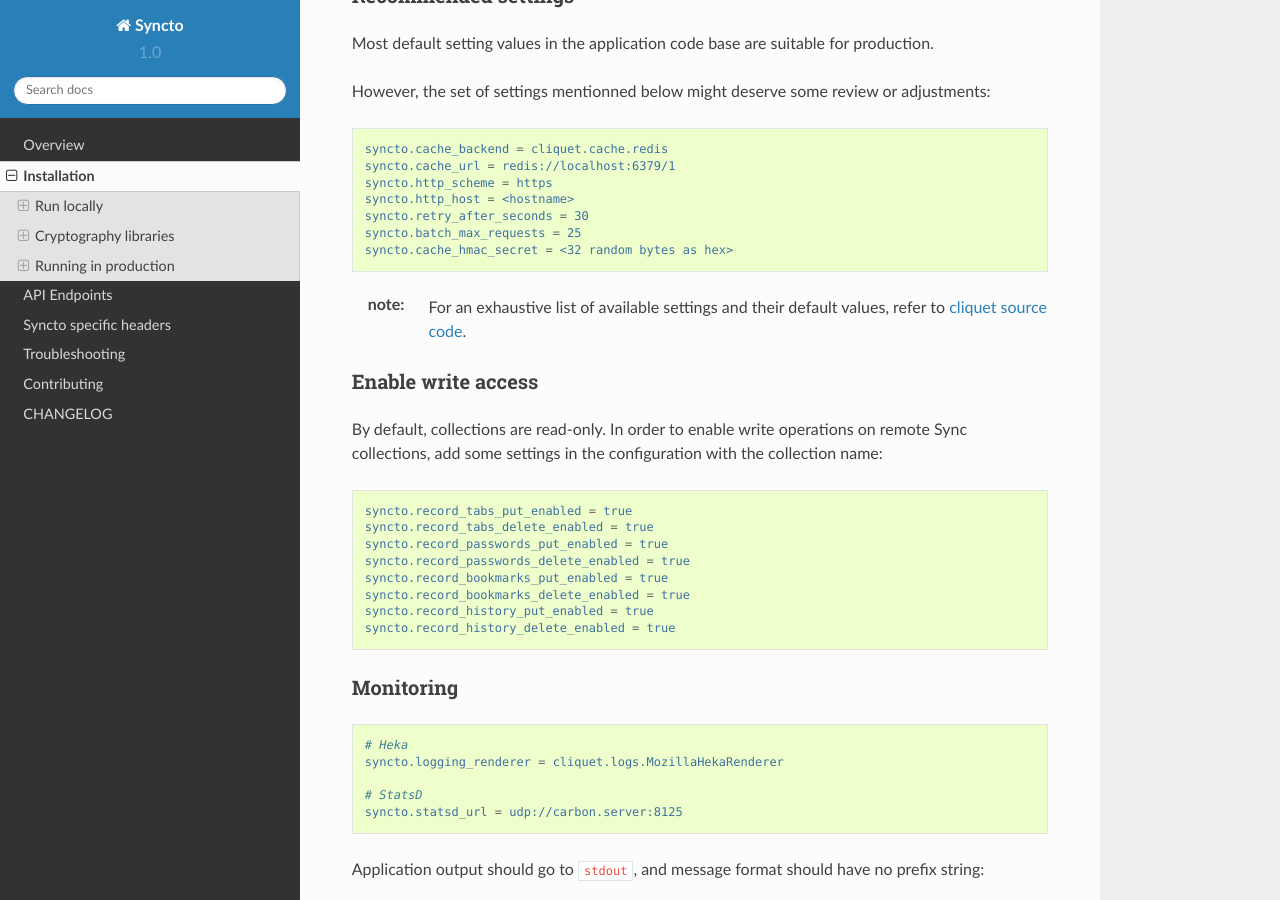
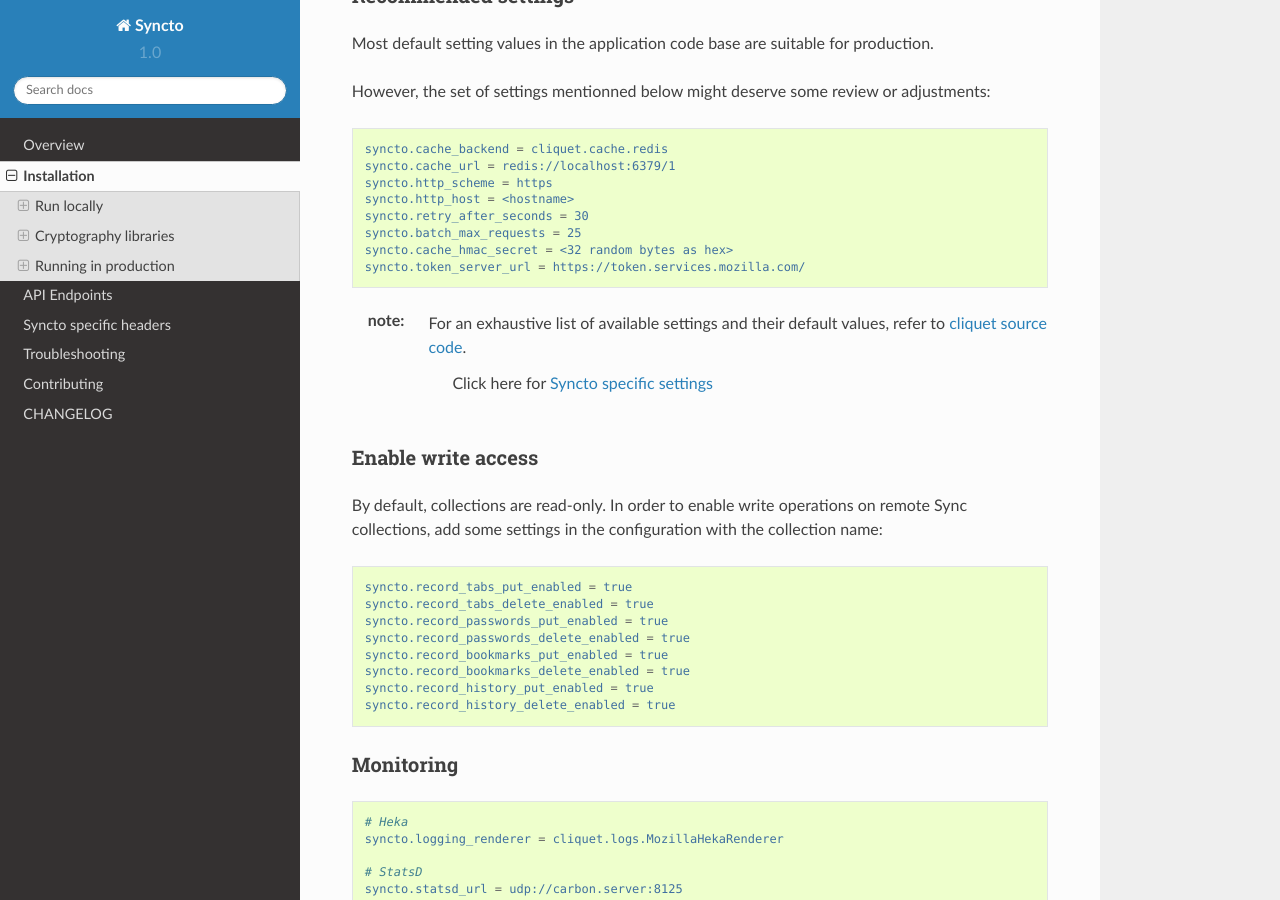
Before and after one commit to mozilla-services/syncto, a Sphinx documentation site: the page built from docs/installation.rst, in a window 1280 px wide and 900 px high, scrolled down 2209 px. Built offline with Sphinx 7.4.7 and the Read the Docs theme 2.0.0, drawn with Linux system fonts in a browser that asks for light colours; pages that are not in the unit, such as notebooks, are missing from menus.

Commit message:
Add documentation.

```diff
--- a/docs/installation.rst
+++ b/docs/installation.rst
@@ -129,11 +129,14 @@
     syncto.retry_after_seconds = 30
     syncto.batch_max_requests = 25
     syncto.cache_hmac_secret = <32 random bytes as hex>
+    syncto.token_server_url = https://token.services.mozilla.com/
 
 :note:
 
     For an exhaustive list of available settings and their default values,
-    refer to `cliquet source code <https://github.com/mozilla-services/cliquet/blob/2.7.0/cliquet/__init__.py#L26-L83>`_.
+    refer to `cliquet source code <https://github.com/mozilla-services/cliquet/blob/2.8.0/cliquet/__init__.py#L26-L83>`_.
+
+     Click here for `Syncto specific settings <https://github.com/mozilla-services/syncto/blob/master/syncto/__init__.py#L20-L25>`_
 
 
 Enable write access
```
